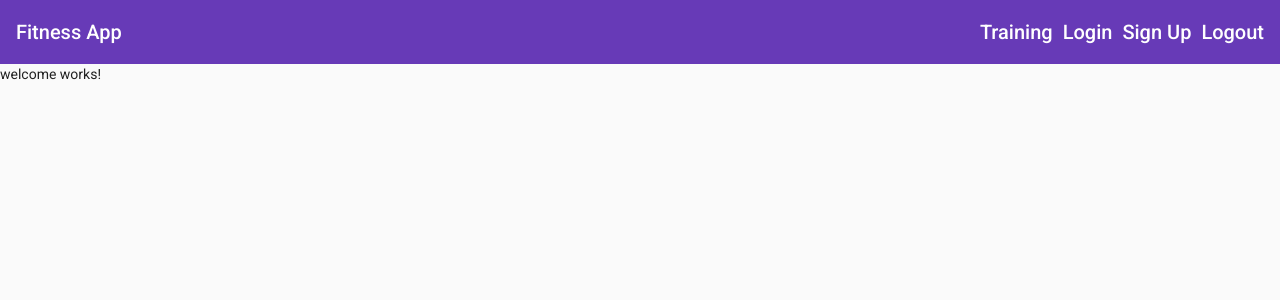
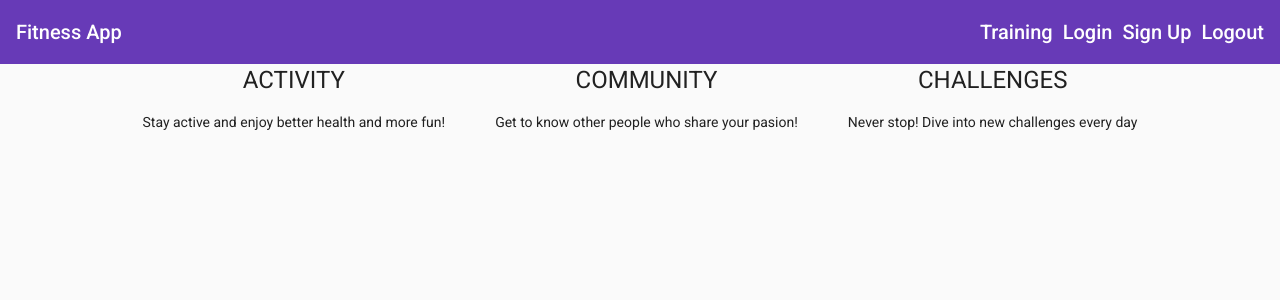
Before and after one commit to StormValen/fitness-app, an Angular app: page / in a window 1280 px wide. Shown: the top 300 px of the page. Built offline with nearby package versions, Linux system fonts and the light colour scheme.

Commit message:
(feat) welcome component info displaying

```diff
--- a/src/app/components/navigation/header/header.component.ts
+++ b/src/app/components/navigation/header/header.component.ts
@@ -1,17 +1,14 @@
-import { Component, EventEmitter, OnInit, Output } from '@angular/core';
+import { Component, EventEmitter, Output } from '@angular/core';
 
 @Component({
     selector: 'app-header',
     templateUrl: './header.component.html',
     styleUrls: ['./header.component.scss']
 })
-export class HeaderComponent implements OnInit {
+export class HeaderComponent {
     @Output() toggleSidenav = new EventEmitter<void>();
 
     constructor() { }
-
-    ngOnInit(): void {
-    }
 
     onClickMenu(): void {
         this.toggleSidenav.emit();
--- a/src/app/components/navigation/sidenav-list/sidenav-list.component.ts
+++ b/src/app/components/navigation/sidenav-list/sidenav-list.component.ts
@@ -1,17 +1,14 @@
-import { Component, EventEmitter, OnInit, Output } from '@angular/core';
+import { Component, EventEmitter, Output } from '@angular/core';
 
 @Component({
     selector: 'app-sidenav-list',
     templateUrl: './sidenav-list.component.html',
     styleUrls: ['./sidenav-list.component.scss']
 })
-export class SidenavListComponent implements OnInit {
+export class SidenavListComponent {
     @Output() toggleSidenav = new EventEmitter<void>();
 
     constructor() { }
-
-    ngOnInit(): void {
-    }
 
     onClickSidenavItem(): void {
         this.toggleSidenav.emit();
--- a/src/app/components/welcome/welcome.component.html
+++ b/src/app/components/welcome/welcome.component.html
@@ -1 +1,18 @@
-<p>welcome works!</p>
+<div class="welcome"
+  fxLayout="column"
+  fxLayout.gt-sm="row"
+  fxLayoutGap.gt-sm="50px"
+  fxLayoutAlign="center center">
+  <section>
+    <h1>ACTIVITY</h1>
+    <p>Stay active and enjoy better health and more fun!</p>
+  </section>
+  <section>
+    <h1>COMMUNITY</h1>
+    <p>Get to know other people who share your pasion!</p>
+  </section>
+  <section>
+    <h1>CHALLENGES</h1>
+    <p>Never stop! Dive into new challenges every day</p>
+  </section>
+</div>
--- a/src/app/components/welcome/welcome.component.scss
+++ b/src/app/components/welcome/welcome.component.scss
@@ -0,0 +1,5 @@
+:host {
+  .welcome {
+    text-align: center;
+  }
+}
```
